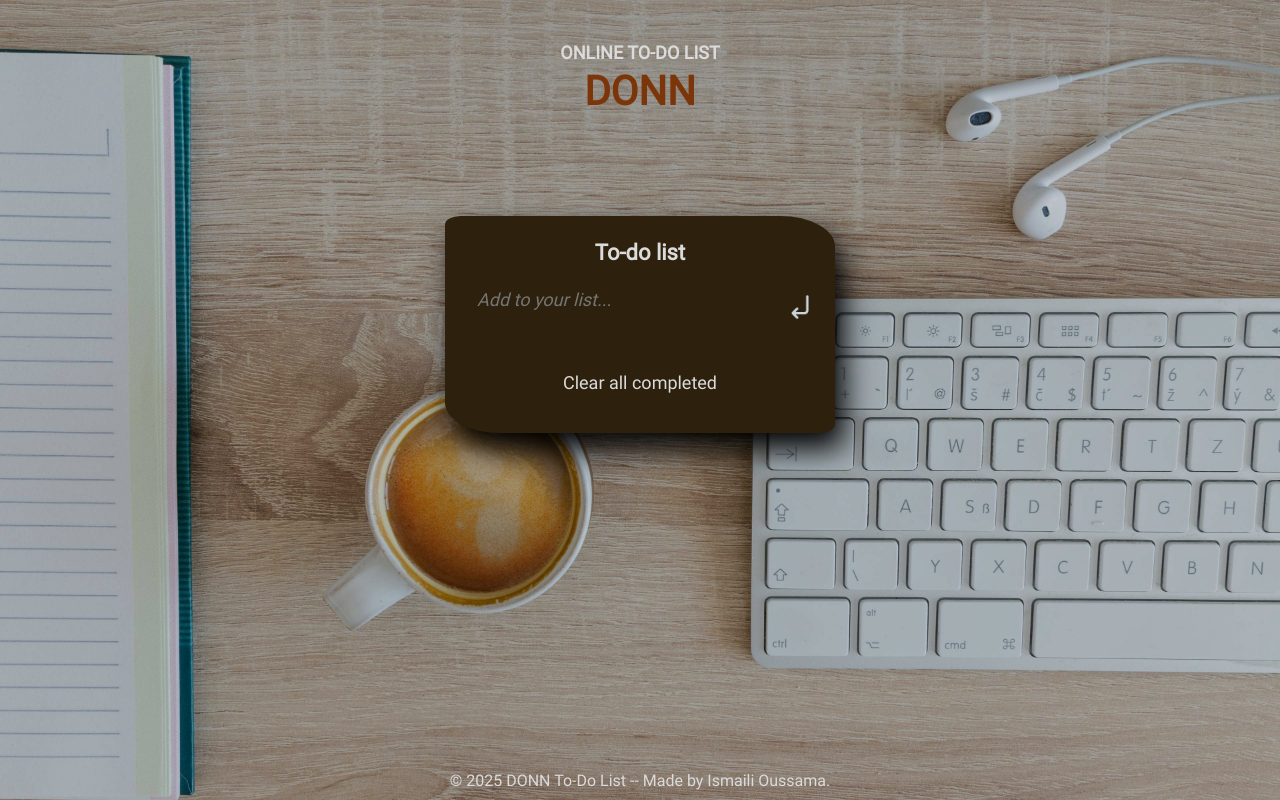
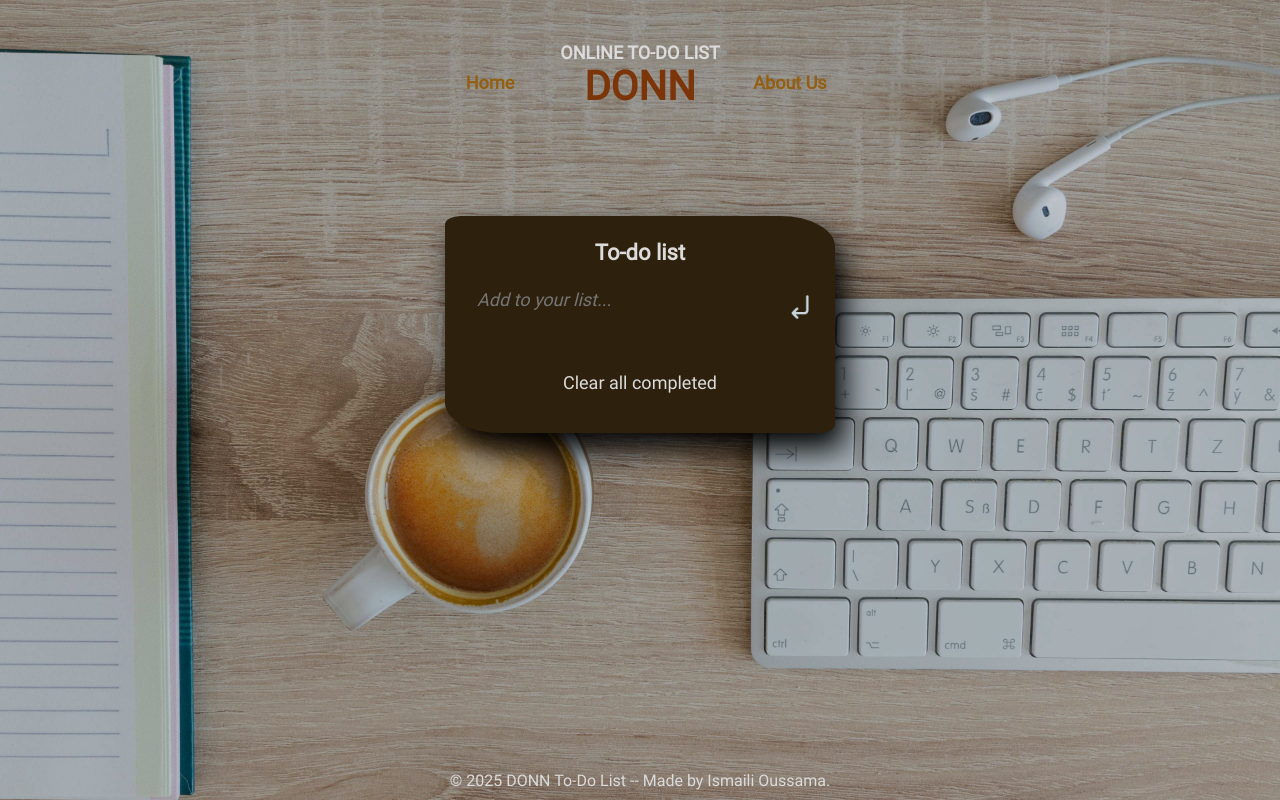
Before and after one commit to ussamaismaili/DONN, a website built with webpack: page src/index.html in a window 1280 px wide. Built offline with nearby package versions, Linux system fonts and the light colour scheme; files whose address does not match are found by name.

Commit message:
light edits

```diff
--- a/src/index.html
+++ b/src/index.html
@@ -9,8 +9,10 @@
 </head>
 <body>
     <div class="Header__logo-text-wrapper">
+        <a href="./" class="Header__link home">Home</a>
         <div>ONLINE TO-DO LIST</div>
         <h1><span>DONN</span></h1>
+        <a href="#" class="Header__link about">About Us</a>
     </div>
     <section id="list">
         <div id="title">
--- a/src/style.css
+++ b/src/style.css
@@ -42,6 +42,9 @@ body * {
   padding: 10px 0;
   z-index: 1000;
   font-size: larger;
+  display: flex;
+  flex-direction: column;
+  align-items: center;
 }
 
 .Header__logo-text-wrapper div {
@@ -50,13 +53,35 @@ body * {
 }
 
 .Header__logo-text-wrapper h1 {
-  margin: 5px 0 0 0;
   font-size: 2.1em;
+  display: flex;
+  align-items: center;
 }
 
 .Header__logo-text-wrapper span {
+  color: rgb(123, 53, 9);
+}
+
+.Header__link {
+  font-size: 18px;
   color: rgb(147, 95, 18);
+  text-decoration: none;
+  font-weight: bold;
+  margin: 0 20px;
+  top: 9% !important;
+  position: fixed;
+}
+
+.Header__link:hover {
   color: rgb(123, 53, 9);
+}
+
+.Header__link.home {
+  margin-right: 25%;
+}
+
+.Header__link.about {
+  margin-left: 25%;;
 }
 
 /* LIST STRUCTURE */
@@ -236,7 +261,8 @@ body * {
   left: 0;
   width: 100%;
   height: 100%;
-  background-color: rgb(0 0 0 / 20%);  z-index: 3; /* Ensure it covers other elements */
+  background-color: rgb(0 0 0 / 20%);
+  z-index: 3; /* Ensure it covers other elements */
   display: flex;
   align-items: center;
   justify-content: center;
```
